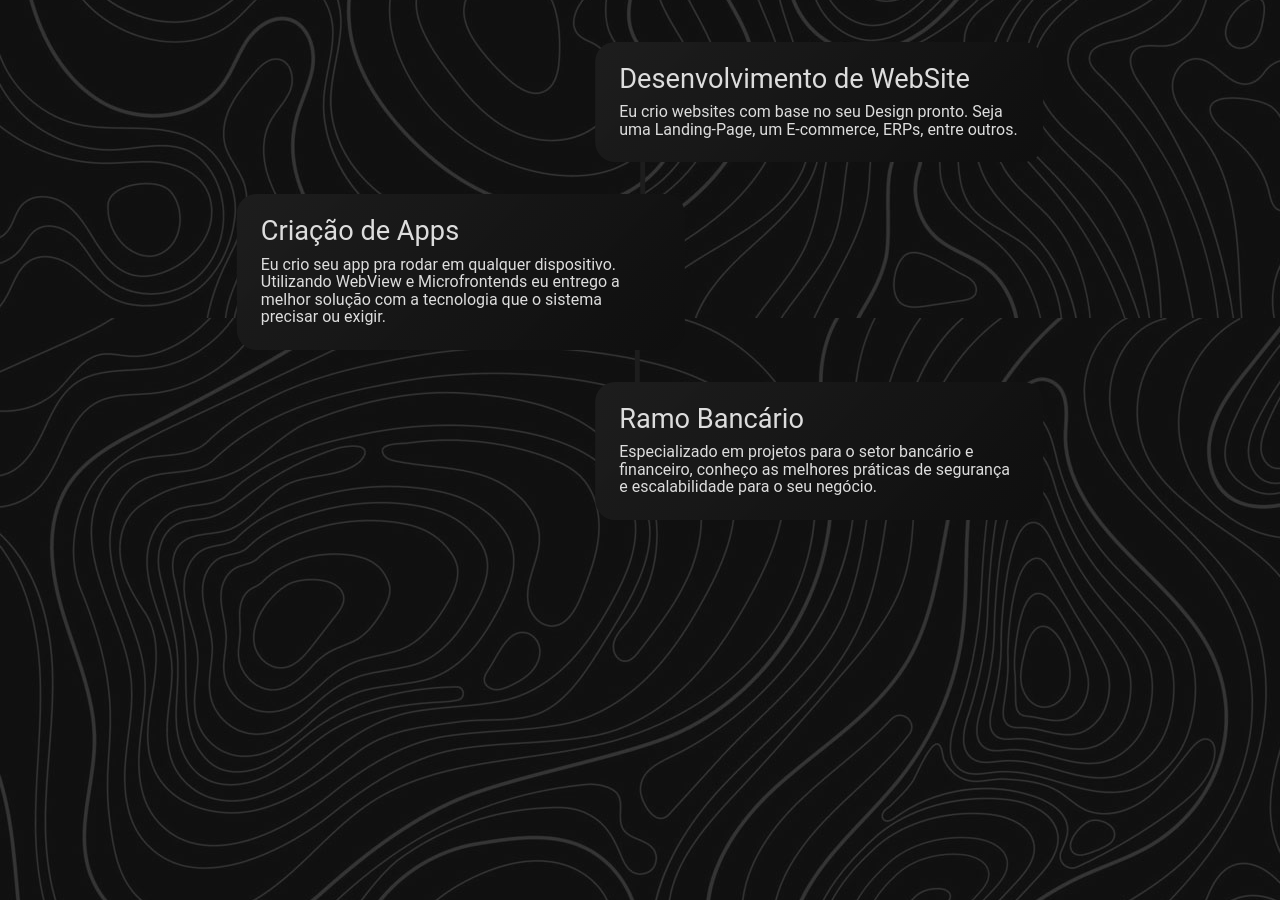
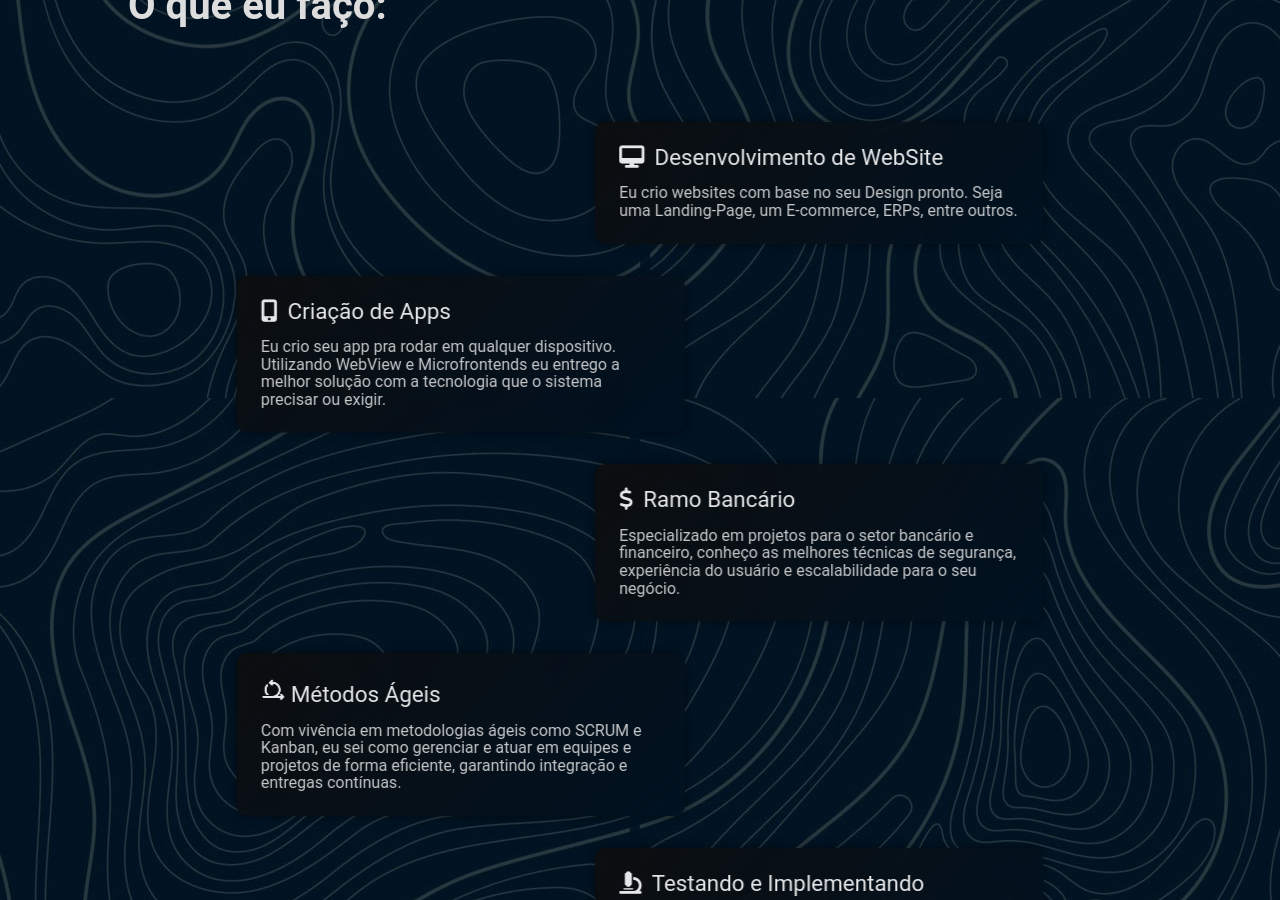
Before and after one commit to Fernando-de-Oliveira/Portfolio, an Angular app: page /home in a window 1280 px wide. Shown: the part 1900-2800 px from the top of the page. Built offline with nearby package versions, Linux system fonts and the light colour scheme.

Commit message:
what i do

```diff
--- a/src/app/pages/home/home.component.html
+++ b/src/app/pages/home/home.component.html
@@ -43,16 +43,28 @@
     <h3 class="title" style="text-align:left; width: 100%;">O que eu faço:</h3>
     <div class="whatido-list">
       <div class="card">
-        <h3>Desenvolvimento de WebSite</h3>
+        <h3><i class="fa fa-desktop"></i>Desenvolvimento de WebSite</h3>
         <p>Eu crio websites com base no seu Design pronto. Seja uma Landing-Page, um E-commerce, ERPs, entre outros.</p>
       </div>
       <div class="card">
-        <h3>Criação de Apps</h3>
+        <h3><i class="fa fa-mobile"></i>Criação de Apps</h3>
         <p>Eu crio seu app pra rodar em qualquer dispositivo. Utilizando WebView e Microfrontends eu entrego a melhor solução com a tecnologia que o sistema precisar ou exigir.</p>
       </div>
       <div class="card">
-        <h3>Ramo Bancário</h3>
-        <p>Especializado em projetos para o setor bancário e financeiro, conheço as melhores práticas de segurança e escalabilidade para o seu negócio.</p>
+        <h3><i class="fa fa-dollar"></i>Ramo Bancário</h3>
+        <p>Especializado em projetos para o setor bancário e financeiro, conheço as melhores técnicas de segurança, experiência do usuário e escalabilidade para o seu negócio.</p>
+      </div>
+      <div class="card">
+        <h3><img src="/assets/img/agil.png">Métodos Ágeis</h3>
+        <p>
+          Com vivência em metodologias ágeis como SCRUM e Kanban, eu sei como gerenciar e atuar em equipes e projetos de forma eficiente, garantindo integração e entregas contínuas.
+        </p>
+      </div>
+      <div class="card">
+        <h3><i class="fa fa-microscope"></i>Testando e Implementando</h3>
+        <p>
+          Sólidos conhecimentos nas melhores práticas de testes unitários e e2e, garantindo que o seu produto seja robusto e escalável. Implemento soluções de CI/CD para uma implementação segura, confiável e dinâmica.
+        </p>
       </div>
     </div>
   </div>
--- a/src/app/pages/home/home.component.scss
+++ b/src/app/pages/home/home.component.scss
@@ -55,9 +55,22 @@
   // background: linear-gradient(-315deg, #1a1a1a 0%, #2d2d2d 100%);
   background-image: url('/assets/img/wave-bg.jpg');
   background-attachment: fixed;
-  filter: grayscale(1);
-  height: calc(200vh - 4rem);
+  // filter: grayscale(1);
+  // height: calc(200vh - 4rem);
   padding: 2rem;
+  position: relative;
+//   &::before {
+//     background-image: url('/assets/img/wave-bg.jpg');
+//     // filter: brightness(0.9) grayscale(1);
+//     z-index: -1;
+//     position: absolute;
+//     content: '';
+//     top: 0;
+//     left: 0;
+//     height: 100%;
+//     width: 100%;
+//     background-attachment: fixed;
+// }
   .title {
     font-size: 2.5rem;
     font-weight: 700;
@@ -97,12 +110,16 @@
       width: 400px;
       // border: 1px solid #1c1667;
       padding: 1.5rem;
-      border-radius: 20px;
+    backdrop-filter: blur(10px);
+
+      border-radius: 10px;
       margin-bottom: 2rem;
-      background: linear-gradient(135deg, #1c1667, #100b2d);
+      background: linear-gradient(135deg, #0e0e0e, #011222);
+      opacity: 0.9;
       transform: translateX(40%);
       position: relative;
       transition: transform .3s ease;
+      box-shadow: 0 0 10px rgba(0, 0, 0, 0.5);
       cursor: pointer;
       &:hover {
         transform: translateX(40%) scale(1.05);
@@ -110,11 +127,11 @@
       &:not(:last-child)::after {
         content: '';
         position: absolute;
-        width: 5px;
+        width: 10px;
         height: 32px;
         left: 10%;
         bottom: -32px;
-        background-color: #1c1667;
+        background-color: #011222;
       }
       &:nth-child(2n) {
         transform: translateX(-40%);
@@ -126,10 +143,19 @@
           left: unset;
         }
       }
+      i{
+        margin-right: 10px;
+        color: #fff;
+      }
       h3 {
-        color: #ddd;
-        margin-bottom: 10px;
-        font-size: 1.7rem;
+        color: #fff;
+        margin-bottom: 1rem;
+        font-size: 1.4rem;
+        img{
+          width: 25px;
+          height: auto;
+          margin-right: 5px;
+        }
       }
       p {
         color: #ddd;
@@ -154,7 +180,8 @@
     background: linear-gradient(45deg, #3498db, #2ecc71);
     -webkit-background-clip: text;
     -webkit-text-fill-color: transparent;
-    animation: fadeInDown 1s ease-out;    margin: 2rem 0 10rem;
+    animation: fadeInDown 1s ease-out;
+    margin: 2rem 0;
   }
   .wrapper {
     display: flex;
@@ -162,6 +189,7 @@
     gap: 2rem;
     max-width: 100%;
     margin: 0 auto;
+    padding: 10rem 0 3rem;
   }
 
   .project-description {
@@ -196,7 +224,7 @@
         -webkit-text-fill-color: transparent;
         animation: fadeInDown 1s ease-out;
         visibility: hidden;
-        bottom: -40px;
+        bottom: -50px;
         white-space: nowrap;
         text-align: center;
         position: absolute;
@@ -510,7 +538,7 @@
 .contact {
   position: fixed;
   top: 20%;
-  left: -25px;
+  left: 0;
   height: 200px;
   width: 50px;
   border-top-right-radius: 20px;
@@ -523,25 +551,13 @@
     flex-direction: column;
     align-items: center;
     justify-content: space-evenly;
-    visibility: hidden;
     a {
-      color: #1a1a1a;
+      color: #ddd;
       font-size: 2rem;
       transition: all .2s ease-in;
-      cursor: not-allowed;
-      pointer-events: none;
       &:hover {
         transform: scale(1.1) rotate(-10deg);
       }
     }
   }
-  &:hover, &:focus{
-    left: 0;
-    .list {
-      visibility: visible;
-      a {
-        pointer-events: all;
-      }
-    }
-  }
 }
--- a/src/index.html
+++ b/src/index.html
@@ -5,7 +5,7 @@
   <title>Portfolio Fernando</title>
   <base href="/">
   <meta name="viewport" content="width=device-width, initial-scale=1">
-  <link rel="stylesheet" href="https://cdnjs.cloudflare.com/ajax/libs/font-awesome/5.15.4/css/all.min.css">
+  <script src="https://kit.fontawesome.com/2a66ce3678.js" crossorigin="anonymous"></script>
   <link rel="icon" type="image/x-icon" href="favicon.ico">
 </head>
 <body>
```
Also changed, not shown: src/assets/img/agil.png (added).
